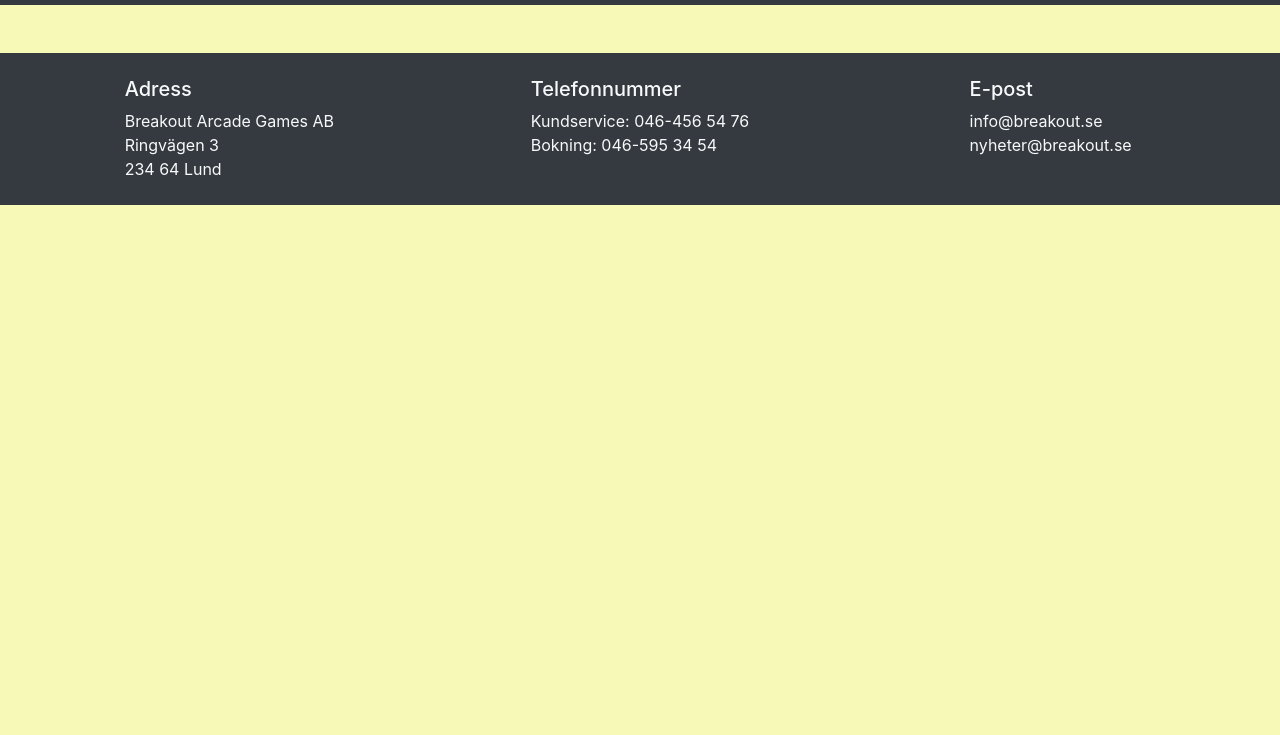
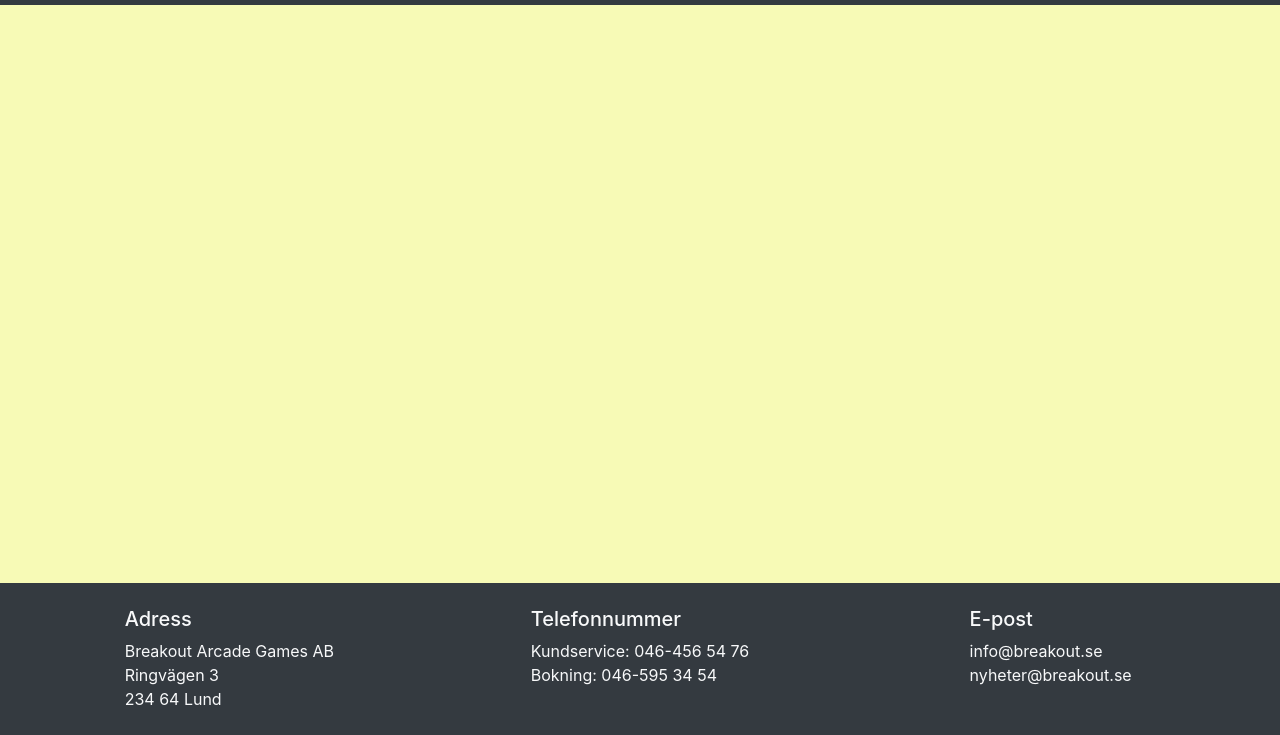
Before and after one commit to kristoffer58/grupp4, a website: page www/index.html in a window 1280 px wide. Shown: the part 65-800 px from the top of the page. Drawn offline with nearby package versions, Linux system fonts and the light colour scheme; files that its build step writes are made by us from their sources.

Commit message:
Sticky footer

```diff
--- a/scss/_body-related.scss
+++ b/scss/_body-related.scss
@@ -1,3 +1,14 @@
 body {
   background-color: rgb(247, 250, 182);
 }
+
+//sticky footer
+body {
+  display: flex;
+  min-height: 100vh;
+  flex-direction: column;
+}
+main {
+  flex: 1;
+}
+//
```
